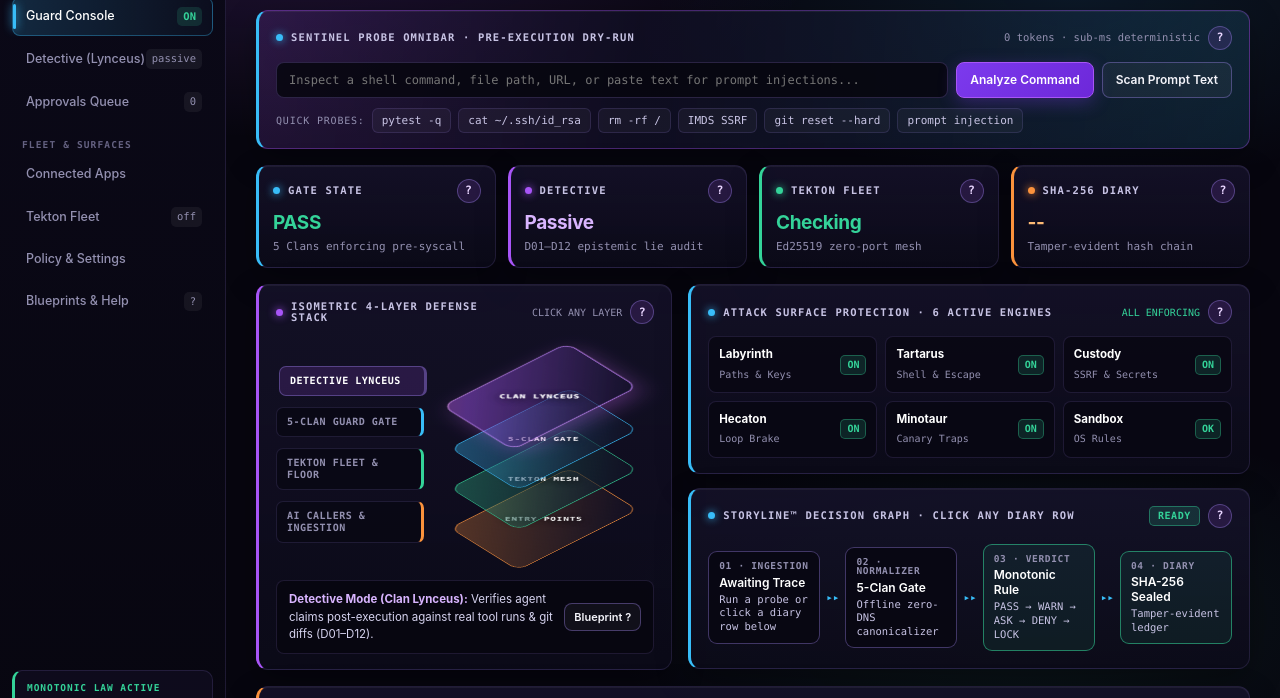
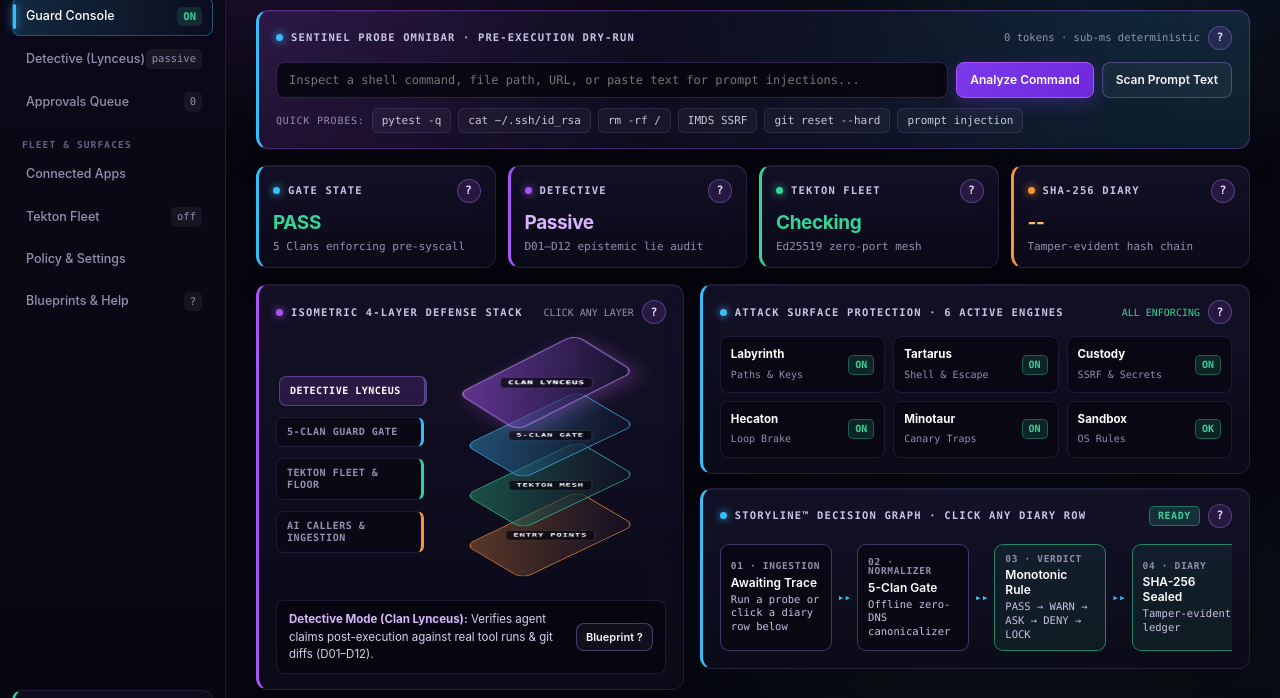
Before and after one commit to vtcbelgium/aegis, a browser extension: page aegis/ui/index.html in a window 1280 px wide. Shown: the part 102-800 px from the top of the page. Drawn offline with Linux system fonts and the light colour scheme; no server answers.

Commit message:
polish(ui): refine Isometric Defense Stack spacing, equal-height Storyline, and viewport-flipping ? popovers

```diff
--- a/aegis/ui/index.html
+++ b/aegis/ui/index.html
@@ -335,6 +335,8 @@
       box-shadow: 0 0 14px rgba(168, 85, 247, 0.55);
       transform: translateY(-1px);
     }
+    .help-q-btn:focus { outline: none; }
+    .help-q-btn:focus-visible { box-shadow: 0 0 0 2px rgba(192, 132, 252, 0.75); }
 
     /* Telemetry Pills & KPI Grid */
     .kpi-grid {
@@ -362,10 +364,11 @@
     }
     .hero-split {
       display: grid;
-      grid-template-columns: 1.05fr 1.35fr;
+      grid-template-columns: minmax(0, 1.05fr) minmax(0, 1.35fr);
       gap: 16px;
       margin-bottom: 16px;
     }
+    .hero-split > *, .kpi-grid > * { min-width: 0; }
     @media (max-width: 1020px) {
       .hero-split { grid-template-columns: 1fr; }
     }
@@ -498,17 +501,17 @@
     }
     .iso-canvas {
       position: relative;
-      height: 228px;
+      height: 256px;
       display: flex;
       align-items: center;
       justify-content: center;
     }
     .iso-plane {
       position: absolute;
-      width: 162px;
-      height: 102px;
-      border-radius: 13px;
-      transform: rotateX(56deg) rotateZ(-42deg);
+      width: 152px;
+      height: 86px;
+      border-radius: 12px;
+      transform: rotateX(58deg) rotateZ(-42deg);
       transition: all 200ms ease;
       cursor: pointer;
       display: flex;
@@ -517,15 +520,19 @@
     }
     .iso-plane span {
       transform: rotateZ(42deg);
-      font: 700 9.5px/1 var(--mono);
+      font: 700 9px/1 var(--mono);
       letter-spacing: 0.08em;
       color: #ffffff;
-      text-shadow: 0 2px 10px rgba(0, 0, 0, 0.9);
-    }
-    .iso-p1 { top: 8px; z-index: 4; background: linear-gradient(135deg, rgba(168,85,247,0.40), rgba(16,14,34,0.72)); border: 1.5px solid rgba(192,132,252,0.82); box-shadow: 0 10px 28px rgba(168,85,247,0.30); }
-    .iso-p2 { top: 48px; z-index: 3; background: linear-gradient(135deg, rgba(56,189,248,0.36), rgba(16,14,34,0.75)); border: 1.5px solid rgba(56,189,248,0.78); }
-    .iso-p3 { top: 88px; z-index: 2; background: linear-gradient(135deg, rgba(52,211,153,0.32), rgba(16,14,34,0.78)); border: 1.5px solid rgba(52,211,153,0.75); }
-    .iso-p4 { top: 128px; z-index: 1; background: linear-gradient(135deg, rgba(251,146,60,0.30), rgba(16,14,34,0.82)); border: 1.5px solid rgba(251,146,60,0.75); }
+      background: rgba(7, 6, 15, 0.72);
+      padding: 4px 7px;
+      border-radius: 5px;
+      border: 1px solid rgba(255, 255, 255, 0.16);
+      white-space: nowrap;
+    }
+    .iso-p1 { top: 6px; z-index: 4; background: linear-gradient(135deg, rgba(168,85,247,0.42), rgba(16,14,34,0.78)); border: 1.5px solid rgba(192,132,252,0.85); box-shadow: 0 10px 26px rgba(168,85,247,0.28); }
+    .iso-p2 { top: 56px; z-index: 3; background: linear-gradient(135deg, rgba(56,189,248,0.38), rgba(16,14,34,0.80)); border: 1.5px solid rgba(56,189,248,0.82); }
+    .iso-p3 { top: 106px; z-index: 2; background: linear-gradient(135deg, rgba(52,211,153,0.34), rgba(16,14,34,0.82)); border: 1.5px solid rgba(52,211,153,0.78); }
+    .iso-p4 { top: 156px; z-index: 1; background: linear-gradient(135deg, rgba(251,146,60,0.32), rgba(16,14,34,0.85)); border: 1.5px solid rgba(251,146,60,0.78); }
     .iso-plane.highlight {
       filter: brightness(1.25);
       transform: rotateX(56deg) rotateZ(-42deg) translateY(-6px) scale(1.04);
@@ -577,7 +584,7 @@
     /* Storyline Decision Trace Graph */
     .storyline-track {
       display: flex;
-      align-items: center;
+      align-items: stretch;
       gap: 6px;
       padding: 4px 0 2px;
       overflow-x: auto;
@@ -589,7 +596,11 @@
       border-radius: 9px;
       background: rgba(8, 7, 18, 0.9);
       border: 1px solid var(--border-strong);
-    }
+      display: flex;
+      flex-direction: column;
+      justify-content: center;
+    }
+    .st-arrow { color: var(--guard); font: 700 11px/1 var(--mono); flex-shrink: 0; align-self: center; }
     .st-node.PASS { border-color: rgba(52, 211, 153, 0.55); background: rgba(52, 211, 153, 0.08); }
     .st-node.WARN { border-color: rgba(250, 204, 21, 0.55); background: rgba(250, 204, 21, 0.07); }
     .st-node.ASK { border-color: rgba(251, 146, 60, 0.62); background: rgba(251, 146, 60, 0.09); }
@@ -3224,13 +3235,19 @@
       pop.setAttribute("aria-hidden", "false");
       pop.classList.add("visible");
       const stageRect = stage.getBoundingClientRect();
+      const modalEl = document.querySelector("#bpModal .bp-modal");
+      const modalRect = modalEl ? modalEl.getBoundingClientRect() : { bottom: window.innerHeight - 16, top: 16 };
       const btnRect = btnEl.getBoundingClientRect();
       const popW = pop.offsetWidth || 290;
-      const popH = pop.offsetHeight || 120;
+      const popH = pop.offsetHeight || 130;
       let left = (btnRect.left - stageRect.left) + (btnRect.width / 2) - (popW / 2);
       left = Math.max(10, Math.min(left, stageRect.width - popW - 10));
       let top = (btnRect.bottom - stageRect.top) + 8;
-      if (top + popH > stageRect.height - 10) top = Math.max(10, (btnRect.top - stageRect.top) - popH - 8);
+      const wouldClipStage = (top + popH > stageRect.height - 10);
+      const wouldClipViewport = (btnRect.bottom + 8 + popH > Math.min(window.innerHeight, modalRect.bottom) - 12);
+      if (wouldClipStage || wouldClipViewport) {
+        top = Math.max(10, (btnRect.top - stageRect.top) - popH - 8);
+      }
       pop.style.left = left + "px";
       pop.style.top = top + "px";
     }
```
